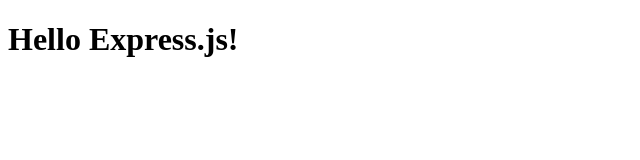
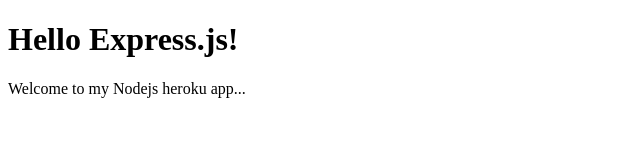
Before and after one commit to gvivek85/web-server, a website: page public/index.html in a window 1280 px wide. Shown: the whole page, without its empty margins (0-640 px from the left). Drawn offline with Linux system fonts and the light colour scheme.

Commit message:
Updated index.html

```diff
--- a/public/index.html
+++ b/public/index.html
@@ -6,5 +6,6 @@
 	</head>
 	<body>
 		<h1>Hello Express.js!</h1>
+			<p>Welcome to my Nodejs heroku app... </p>
 	</body>
 </html>
```
